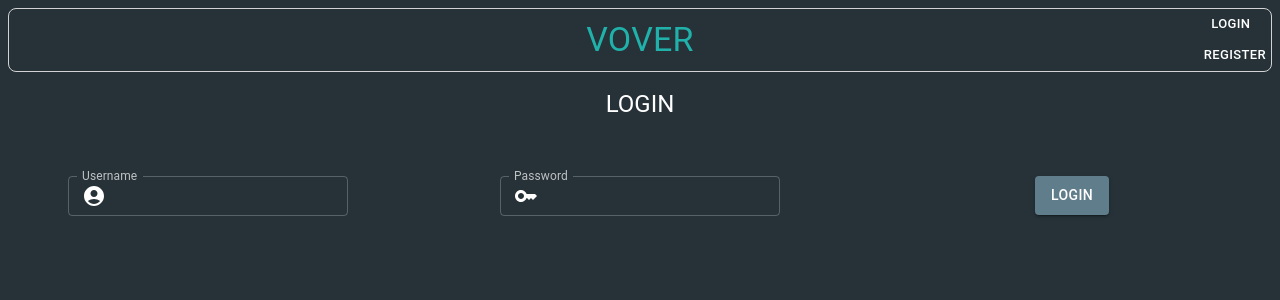
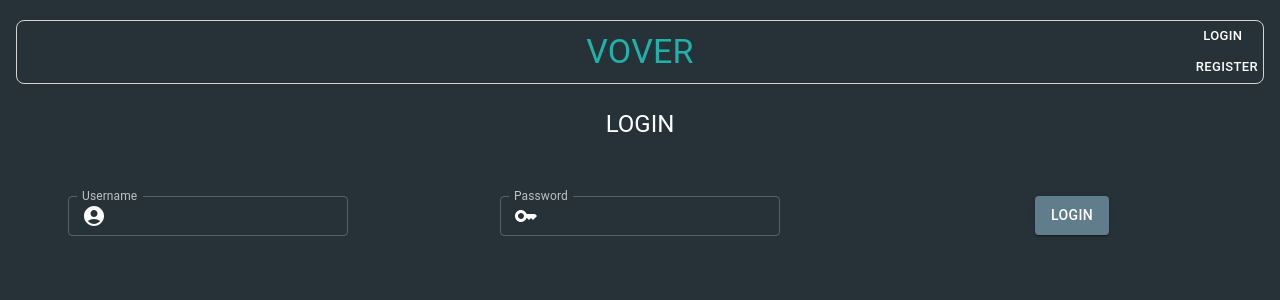
Before and after one commit to mysterix5/capstone, a React (Create React App) app in the folder frontend/: page /login in a window 1280 px wide. Shown: the top 300 px of the page. Built offline with nearby package versions, Linux system fonts and the light colour scheme; what vmsg would draw is missing.

Commit message:
better design for talentapp screenshots

```diff
--- a/frontend/src/pages/header/index.tsx
+++ b/frontend/src/pages/header/index.tsx
@@ -10,7 +10,7 @@ export default function Header() {
     const nav = useNavigate();
 
     return (
-        <Box display={'flex'} justifyContent={'center'}>
+        <Box display={'flex'} justifyContent={'center'} m={1} mt={1.5}>
             <Grid container
                   border={0.1} borderColor={"lightgrey"} borderRadius={2}
                   mt={1} ml={1} mr={1} mb={2}
```
